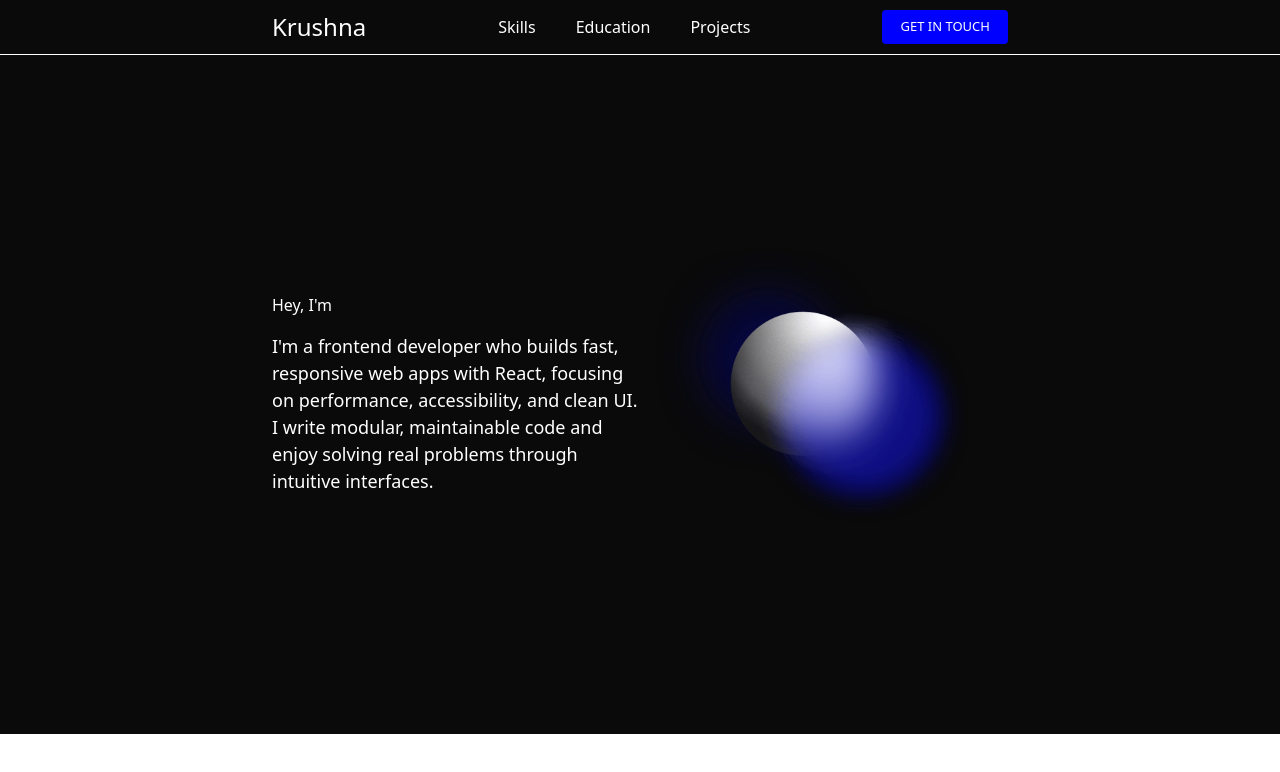
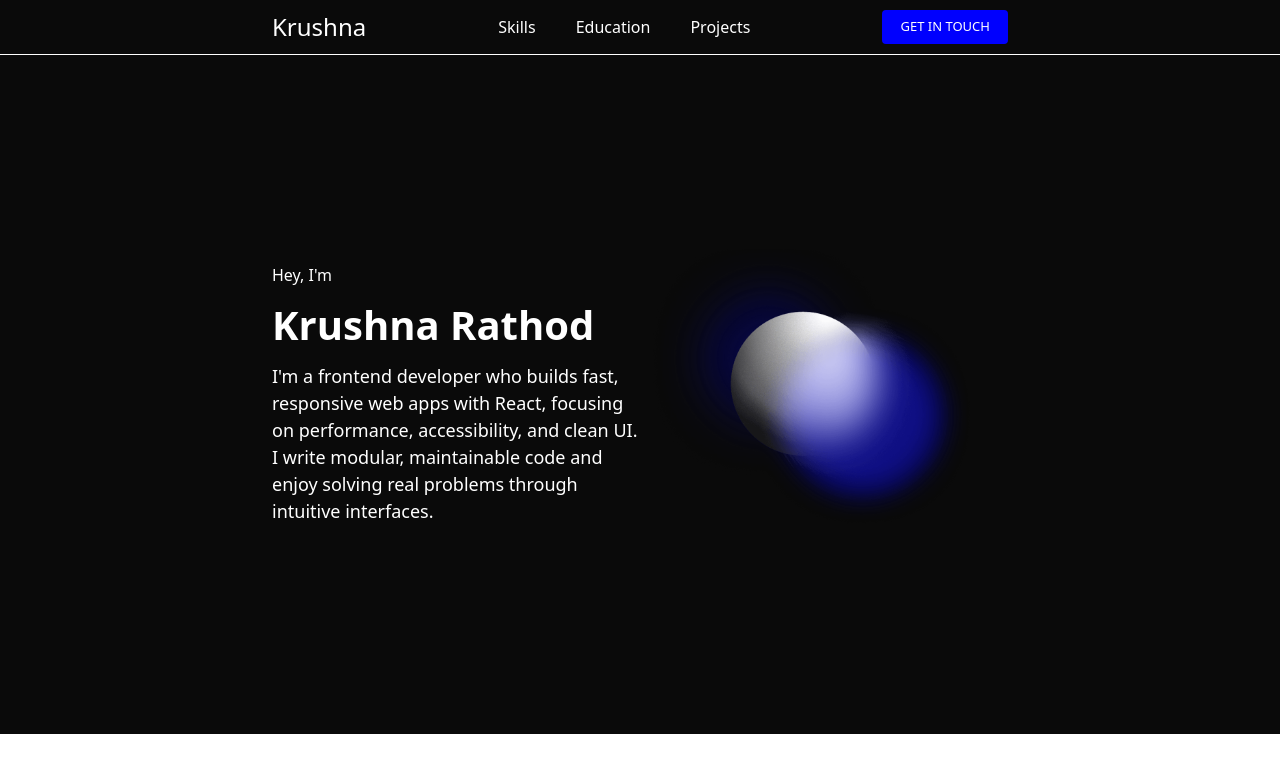
Before and after one commit to krushna-simform/03-portfolio, a React (Vite) app: page / in a window 1280 px wide. Shown: the top 772 px of the page. Built offline with nearby package versions, Linux system fonts and the light colour scheme.

Commit message:
FEATURE: update components based on updated interface

```diff
--- a/src/components/Header.tsx
+++ b/src/components/Header.tsx
@@ -1,6 +1,6 @@
-import type { NavbarLinkType } from "@/types/types";
+import type { NavbarLink } from "@/types/types";
 
-const navbarLinks: Array<NavbarLinkType> = [
+const navbarLinks: Array<NavbarLink> = [
   {
     label: "Skills",
     href: "#skills",
--- a/src/components/Showcase.tsx
+++ b/src/components/Showcase.tsx
@@ -32,7 +32,7 @@ export const Showcase = () => {
         }}
       >
         <ShowcaseDetails
-          nameOrRole={SHOWCASE_DETAILS_ROLE_SUMMARY.nameOrRole}
+          title={SHOWCASE_DETAILS_ROLE_SUMMARY.title}
           summary={SHOWCASE_DETAILS_ROLE_SUMMARY.summary}
         />
       </motion.div>
@@ -42,7 +42,7 @@ export const Showcase = () => {
         onMouseLeave={() => setIsHovered(false)}
       >
         <ShowcaseDetails
-          nameOrRole={SHOWCASE_DETAILS_NAME_SUMMARY.nameOrRole}
+          title={SHOWCASE_DETAILS_NAME_SUMMARY.title}
           summary={SHOWCASE_DETAILS_NAME_SUMMARY.summary}
         />
       </div>
--- a/src/components/ui/ShowcaseDetails.tsx
+++ b/src/components/ui/ShowcaseDetails.tsx
@@ -1,16 +1,13 @@
-import { ShowcaseDetailsType as ShowcaseDetailsProps } from "@/types/types";
+import type { ShowcaseDetails as ShowcaseDetailsProps } from "@/types/types";
 import showcaseImage from "/images/showcase.png";
 
-export const ShowcaseDetails = ({
-  nameOrRole,
-  summary,
-}: ShowcaseDetailsProps) => {
+export const ShowcaseDetails = ({ title, summary }: ShowcaseDetailsProps) => {
   return (
     <div className="md:w-[60%] px-4 mx-auto flex items-center h-full justify-between">
       <div className="w-[536px] h-[357px] flex flex-col justify-center">
         <p>Hey, I'm</p>
-        <p className="text-[40px] mt-2 font-semibold" aria-label={nameOrRole}>
-          {nameOrRole}
+        <p className="text-[40px] mt-2 font-semibold" aria-label={title}>
+          {title}
         </p>
         <p className="text-[18px] mt-2" aria-label="Summary">
           {summary}
```
